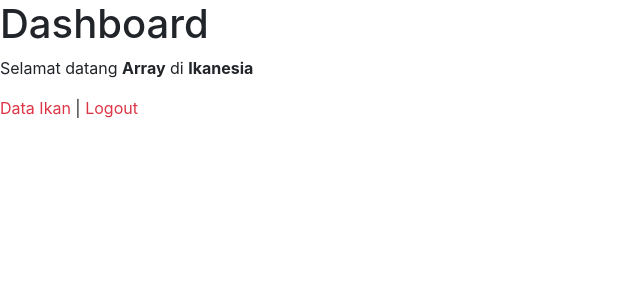
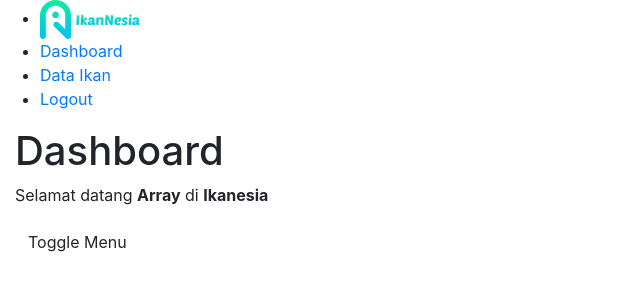
Before and after one commit to MajorWebDev/Ikanesia, a PHP site: page /Ikanesia/dashboard/index.php in a window 1280 px wide. Shown: the top 300 px of the page, without its empty margins (0-640 px from the left). Run offline with PHP 8.4, Linux system fonts and the light colour scheme; a user stored in the database is signed in; some libraries are stand-ins or nearby versions.

Commit message:
Add New Style

```diff
--- a/dashboard/_footer.php
+++ b/dashboard/_footer.php
@@ -1,2 +1,11 @@
-	<body>
-	</html>
+			</div>
+		</div>
+	</div>
+	<script>
+    $("#menu-toggle").click(function(e) {
+        e.preventDefault();
+        $("#wrapper").toggleClass("toggled");
+    });
+    </script>
+</body>
+</html>
--- a/dashboard/_header.php
+++ b/dashboard/_header.php
@@ -14,6 +14,30 @@
 		<meta name="author" content="">
 		<title>Ikanesia</title>
 		<link rel="stylesheet" href="../_asset/css/bootstrap.min.css">
+		<link rel="stylesheet" href="../_asset/css/simple-sidebar.css">
+		<link rel="stylesheet" href="../_asset/font-awesome/css/font-awesome.min.css">
 		<link rel="icon" href="<?=base_url('img/logo.png')?>">
 	</head>
 	<body>
+	<script src="../_asset/js/jquery.js"></script>
+	<script src="../_asset/js/bootstrap.min.js"></script>
+	<div id="wrapper">
+		<div id="sidebar-wrapper">
+        	<ul class="sidebar-nav">
+            	<li class="sidebar-brand">
+					<a href="#"><img src="../img/logo.png" width="100px"></a>
+                </li>
+                <li>
+                    <a href="<?=base_url('dashboard')?>">Dashboard</a>
+                </li>
+                <li>
+                    <a href="<?=base_url('ikan')?>">Data Ikan</a>
+                </li>
+                <li>
+                    <a href="<?=base_url('auth/logout.php')?>">Logout</a>
+                </li>
+            </ul>
+		</div>
+        <!-- Page Content -->
+        <div id="page-content-wrapper">
+            <div class="container-fluid">
--- a/dashboard/index.php
+++ b/dashboard/index.php
@@ -1,5 +1,9 @@
 <?php include_once('_header.php'); ?>
-	<h1>Dashboard</h1>
-	<p>Selamat datang <strong><?=$_SESSION['user']?></strong> di <strong>Ikanesia</strong></p>
-	<a href="<?=base_url('ikan')?>"><span class="text-danger">Data Ikan</span></a> | <a href="<?=base_url('auth/logout.php')?>"><span class="text-danger">Logout</span></a>
+	<div class="row">
+		<div class="col-lg-12">
+			<h1>Dashboard</h1>
+			<p>Selamat datang <strong><?=$_SESSION['user']?></strong> di <strong>Ikanesia</strong></p>
+			<a href="#menu-toggle" class="btn btn-default" id="menu-toggle">Toggle Menu</a>
+        </div>
+	</div>
 <?php include_once('_footer.php'); ?>
```
